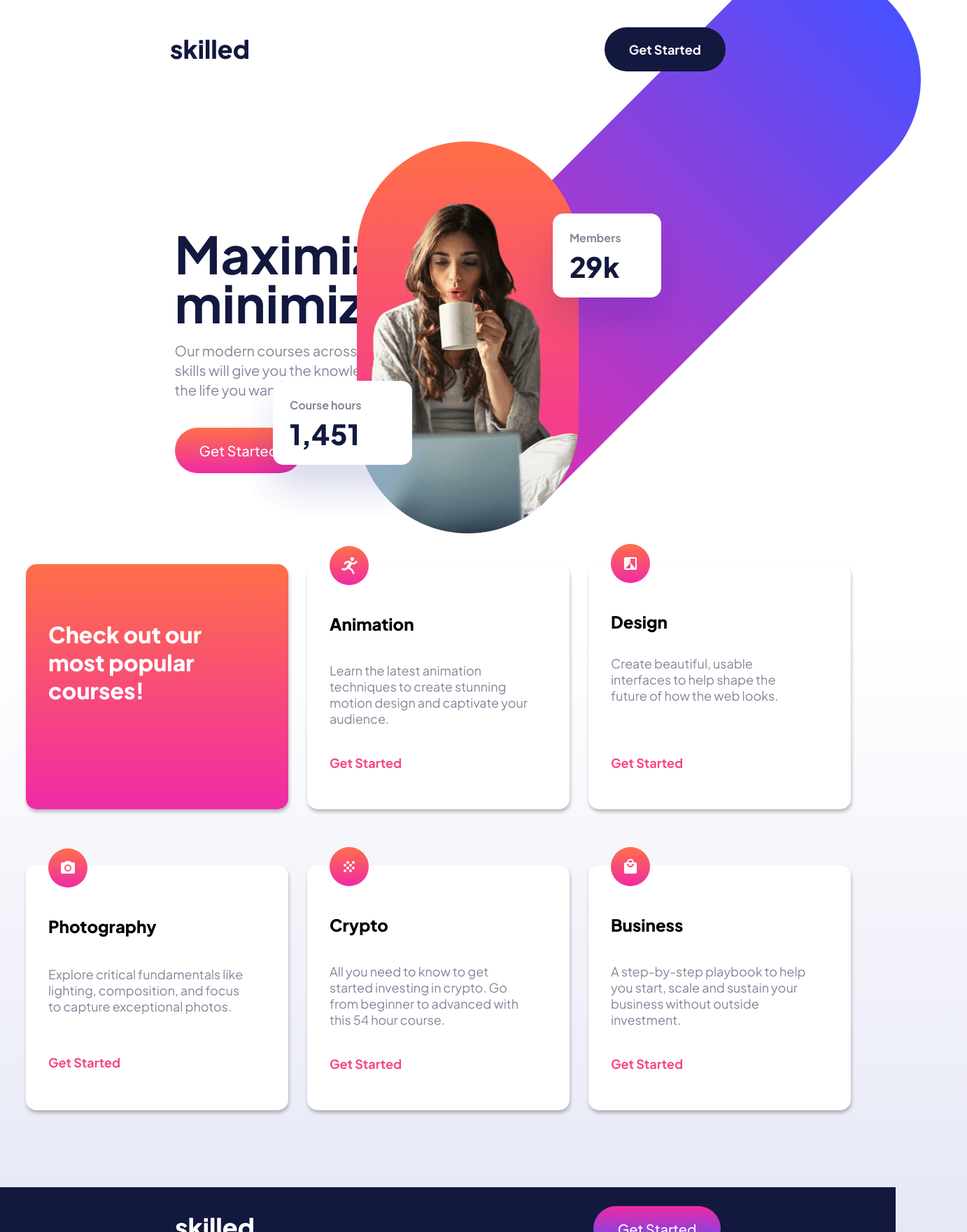
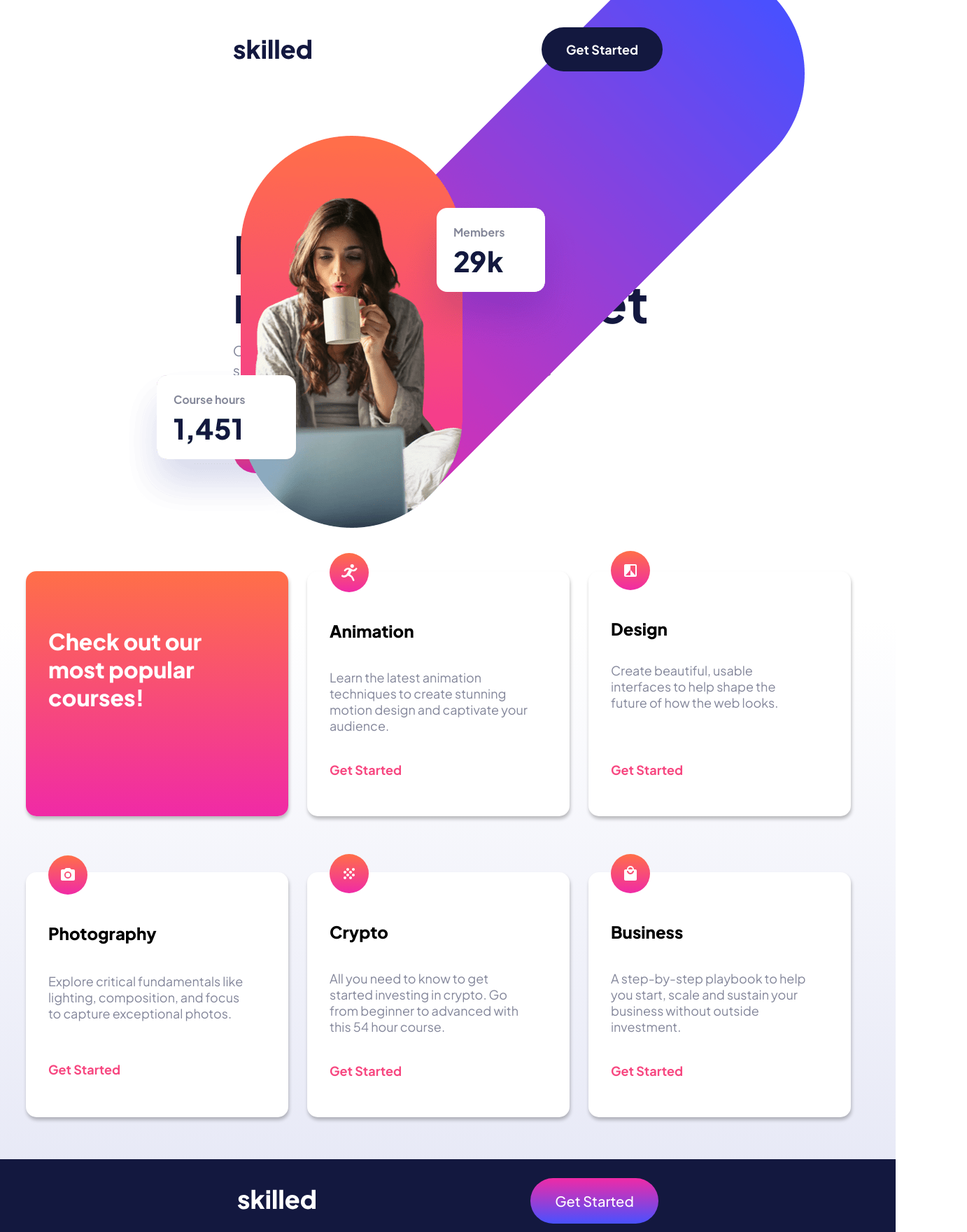
Before and after one commit to russell-crooms/skilled, a React (Vite) app: page / in a window 1280 px wide. Shown: the top 1760 px of the page at 70% size, 1382 px wide, since content can reach past the window. Built offline with nearby package versions, Linux system fonts and the light colour scheme.

Commit message:
l Adjusted the projects size dimensions on large desktop screens. (max-width: 2560px).

```diff
--- a/src/components/cards/Cards.css
+++ b/src/components/cards/Cards.css
@@ -119,6 +119,17 @@
     margin-top: 5px;
 }
 
+
+@media (max-width: 2560px) {
+    .card-container {
+        margin-top: 180px;
+    }
+    .cards {
+        margin-bottom: 180px;
+        margin-top: 80px;
+    }
+}
+
 @media (max-width: 768px) {
     .card-container {
         margin-top: 10px;
--- a/src/components/footer/Footer.css
+++ b/src/components/footer/Footer.css
@@ -30,6 +30,12 @@
     opacity: 60%;
 }
 
+@media (max-width: 2560px) {
+    .footer-items {
+        width: 47vw;
+    }
+}
+
 @media (max-width: 768px) {
     .footer-logo {
         margin-left: 23px;
--- a/src/components/hero/Hero.css
+++ b/src/components/hero/Hero.css
@@ -53,6 +53,16 @@
     display: none;
 }
 
+@media (max-width: 2560px) {
+    .hero-container {
+        width: 48vw;
+    }
+    .hero-container-right {
+        right: 5%;
+        top: -15%;
+    }
+}
+
 @media (max-width: 768px) {
     .hero-container {
         margin-top: 105px;
--- a/src/components/navBar/NavBar.css
+++ b/src/components/navBar/NavBar.css
@@ -23,6 +23,12 @@
     opacity: 60%;
 }
 
+@media (max-width: 2560px) {
+    .navbar-container {
+        width: 48vw;
+    }
+}
+
 @media (max-width: 768px) {
     .navbar-container {
         width: 660px;
```
